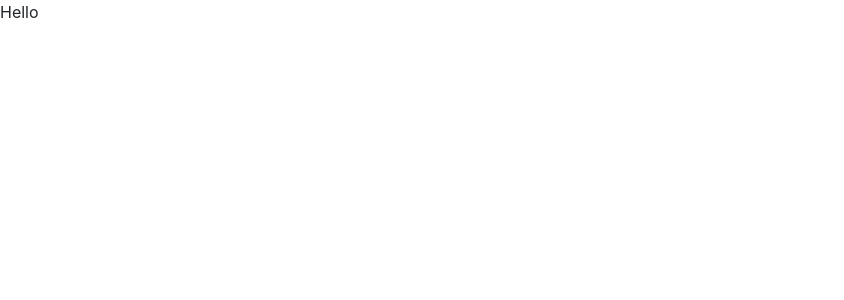
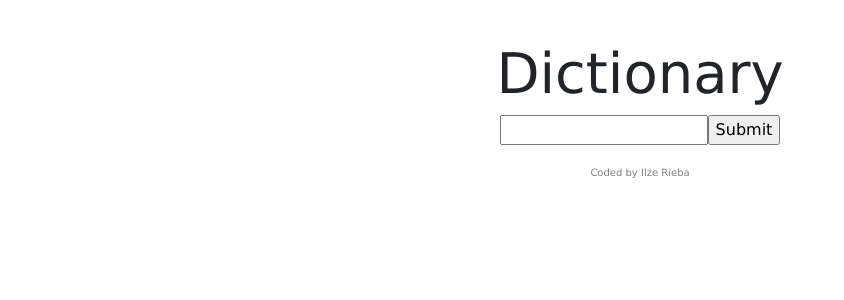
Before and after one commit to IlzeRieba/Dictionary-project, a React (Create React App) app: page / in a window 1280 px wide. Shown: the top 300 px of the page, without its empty margins (0-844 px from the left). Built offline with nearby package versions, Linux system fonts and the light colour scheme.

Commit message:
created the form

```diff
--- a/src/App.css
+++ b/src/App.css
@@ -0,0 +1,11 @@
+.container {
+    text-align: center;
+    max-width: 80%;
+    font-family: Verdana, Geneva, Tahoma, sans-serif;
+   margin-top: 40px;
+
+}
+
+H1{
+    font-size: 56px;
+}
--- a/src/App.js
+++ b/src/App.js
@@ -1,11 +1,18 @@
 import './App.css';
+import Dictionary from './Dictionary';
 
 function App() {
   return (
-    <div className="App">
-      <header className="App-header">
-       Hello
-      </header>
+    <div className="container">
+      <div className="App">
+        <header className="App-header"></header>
+      </div>
+      <main>
+< Dictionary />
+      </main>
+      <footer>
+        Coded by Ilze Rieba
+      </footer>
     </div>
   );
 }
--- /dev/null
+++ b/src/Dictionary.js
@@ -0,0 +1,26 @@
+import React, {useState} from "react";
+import "./Dictionary.css";
+
+
+export default function Dictionary()
+{
+let [ keyWord, setKeyword] = useState("");
+
+    function handleSubmit(event) {
+        alert(`Searching for ${keyWord} definition`);
+    }
+
+    function handleKeywordChange(event) {
+setKeyword(event.target.value);
+    }
+
+    return (
+      <div className="Dictionary">
+        <h1>Dictionary</h1>
+        <form onSubmit={handleSubmit}>
+          <input type="search" onChange={handleKeywordChange} />
+          <input type="submit" />
+        </form>
+      </div>
+    );
+}
--- a/src/index.css
+++ b/src/index.css
@@ -1,13 +1,8 @@
-body {
-  margin: 0;
-  font-family: -apple-system, BlinkMacSystemFont, 'Segoe UI', 'Roboto', 'Oxygen',
-    'Ubuntu', 'Cantarell', 'Fira Sans', 'Droid Sans', 'Helvetica Neue',
-    sans-serif;
-  -webkit-font-smoothing: antialiased;
-  -moz-osx-font-smoothing: grayscale;
+
+
+
+footer {
+  padding-top: 20px;
+  font-size: 10px;
+  color: grey;
 }
-
-code {
-  font-family: source-code-pro, Menlo, Monaco, Consolas, 'Courier New',
-    monospace;
-}
```
Also changed, not shown: src/Dictionary.css (added).
